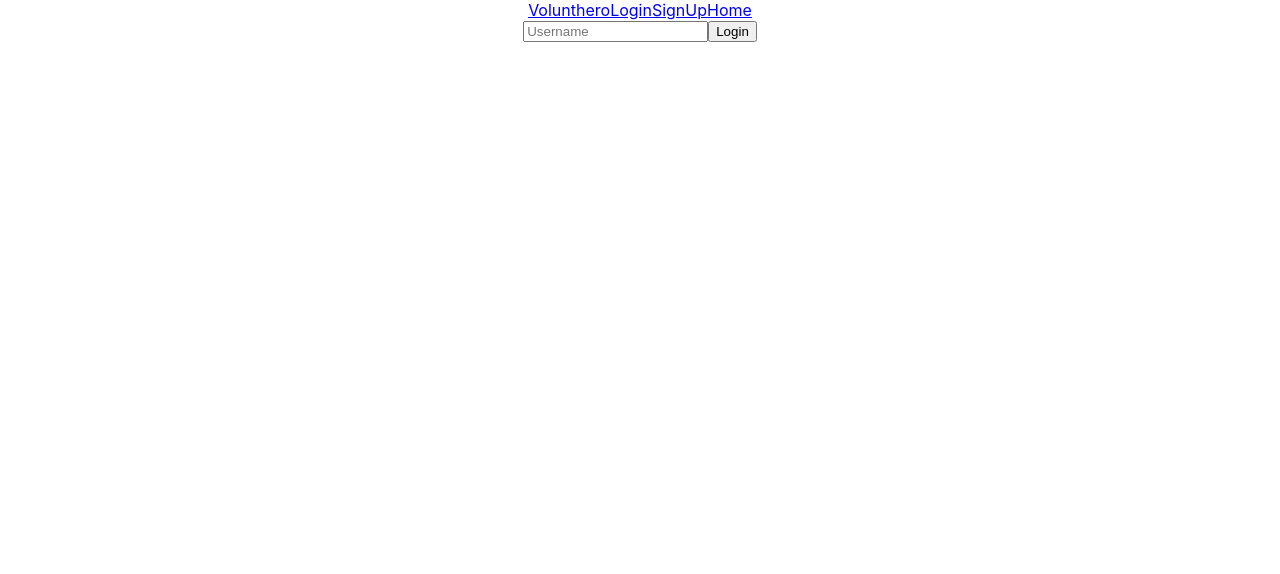
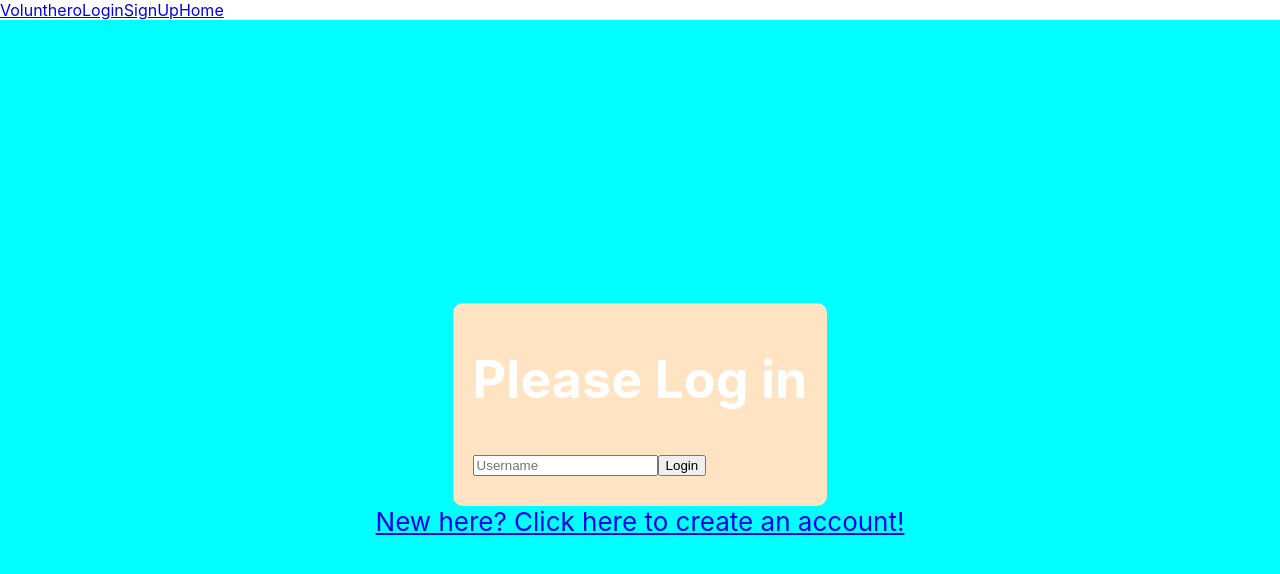
Before and after one commit to tshlos/voluntheros, a React (Create React App) app in the folder voluntheros-client/: page /login in a window 1280 px wide. Shown: the top 574 px of the page. Built offline with nearby package versions, Linux system fonts and the light colour scheme; no server answers.

Commit message:
messing with css

```diff
--- a/voluntheros-client/src/App.css
+++ b/voluntheros-client/src/App.css
@@ -1,4 +1,4 @@
-.App {
+/* .App {
   text-align: center;
 }
 
@@ -35,4 +35,22 @@
   to {
     transform: rotate(360deg);
   }
+} */
+
+
+.login-form {
+  background-color: aqua;
+  min-height: 100vh;
+  display: flex;
+  flex-direction: column;
+  align-items: center;
+  justify-content: center;
+  font-size: calc(10px + 2vmin);
+  color: white;
 }
+
+form {
+  background-color: bisque;
+  padding: 10px 20px 30px 20px;
+  border-radius: 10px;
+}
--- a/voluntheros-client/src/components/Login.js
+++ b/voluntheros-client/src/components/Login.js
@@ -1,10 +1,14 @@
 import React from 'react';
+import { Link } from "react-router-dom";
 import { useState, useEffect } from 'react'
+import { useHistory } from 'react-router-dom';
 
 function Login({ setUsername, setLogged}) {
 
     const logIn = { username: ''}
     const [form, setForm] = useState(logIn)
+
+    const history = useHistory()
 
     function handleChange(e) {
         let obj = {[e.target.name]: e.target.value}
@@ -15,6 +19,7 @@ function Login({ setUsername, setLogged}) {
         e.preventDefault();
         setUsername(form.username)
         setLogged(true)
+        // return history.push('/home') add back in later
     }
 
     return (
@@ -23,6 +28,7 @@ function Login({ setUsername, setLogged}) {
 
             <div className="login-form">
                 <form onSubmit={handleSubmit}>
+                    <h1>Please Log in</h1>
                     <input
                     onChange={handleChange}
                     type="text"
@@ -31,6 +37,9 @@ function Login({ setUsername, setLogged}) {
                     placeholder="Username"/>
                     <button>Login</button>
                 </form>
+                <Link to="/signup" className="signup-link">
+            New here? Click here to create an account!
+          </Link>
             </div>
         </div>
     )
--- a/voluntheros-client/src/components/SignUp.js
+++ b/voluntheros-client/src/components/SignUp.js
@@ -1,4 +1,5 @@
 import React from 'react';
+import { Link } from "react-router-dom";
 import { useState, useEffect } from 'react'
 
 function SignUp({setUsername}) {
@@ -27,6 +28,10 @@ function SignUp({setUsername}) {
                     placeholder="Username"/>
                     <button>Sign Up</button>
                 </form>
+                <Link to="/login"
+                className="login-link">
+                    Already have an account? Click here to Login!
+                </Link>
             </div>
         </div>
     );
```
Also changed, not shown: 1 other file (tests, documents, lock files or other folders).
